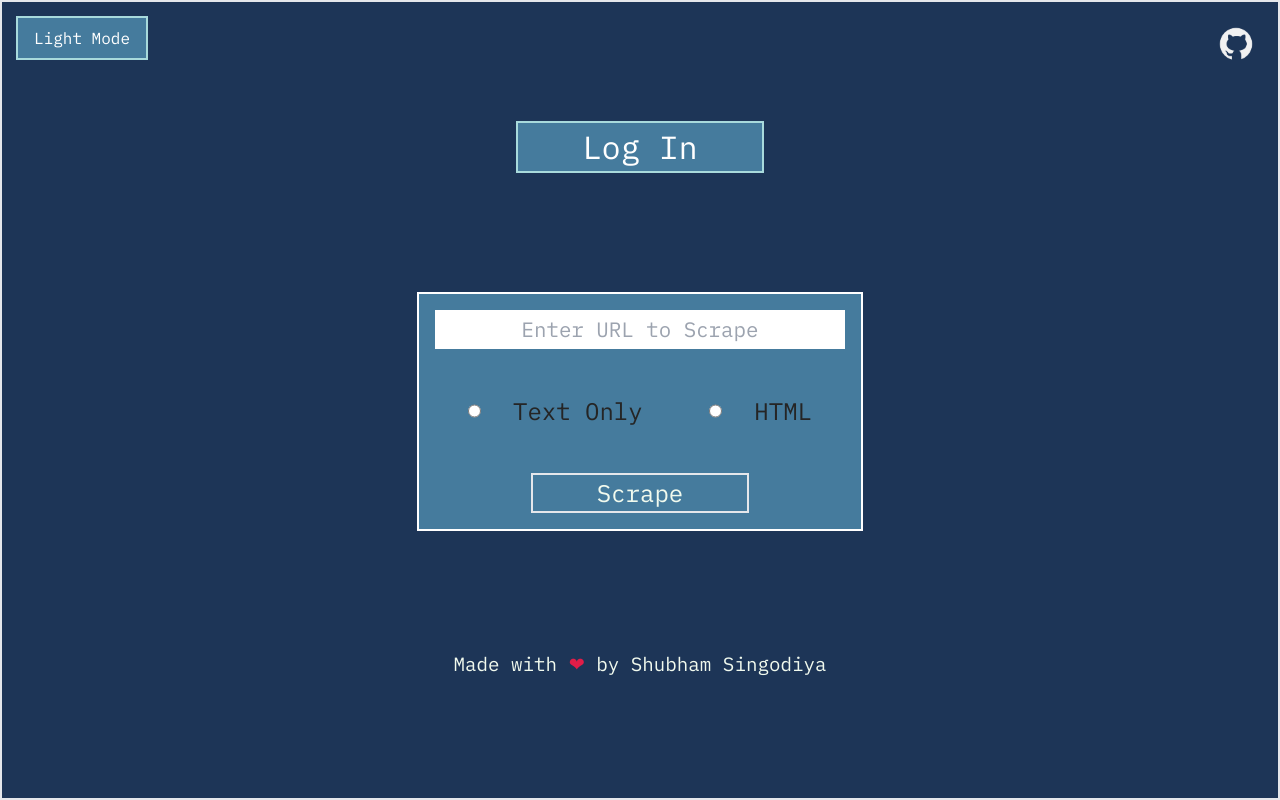
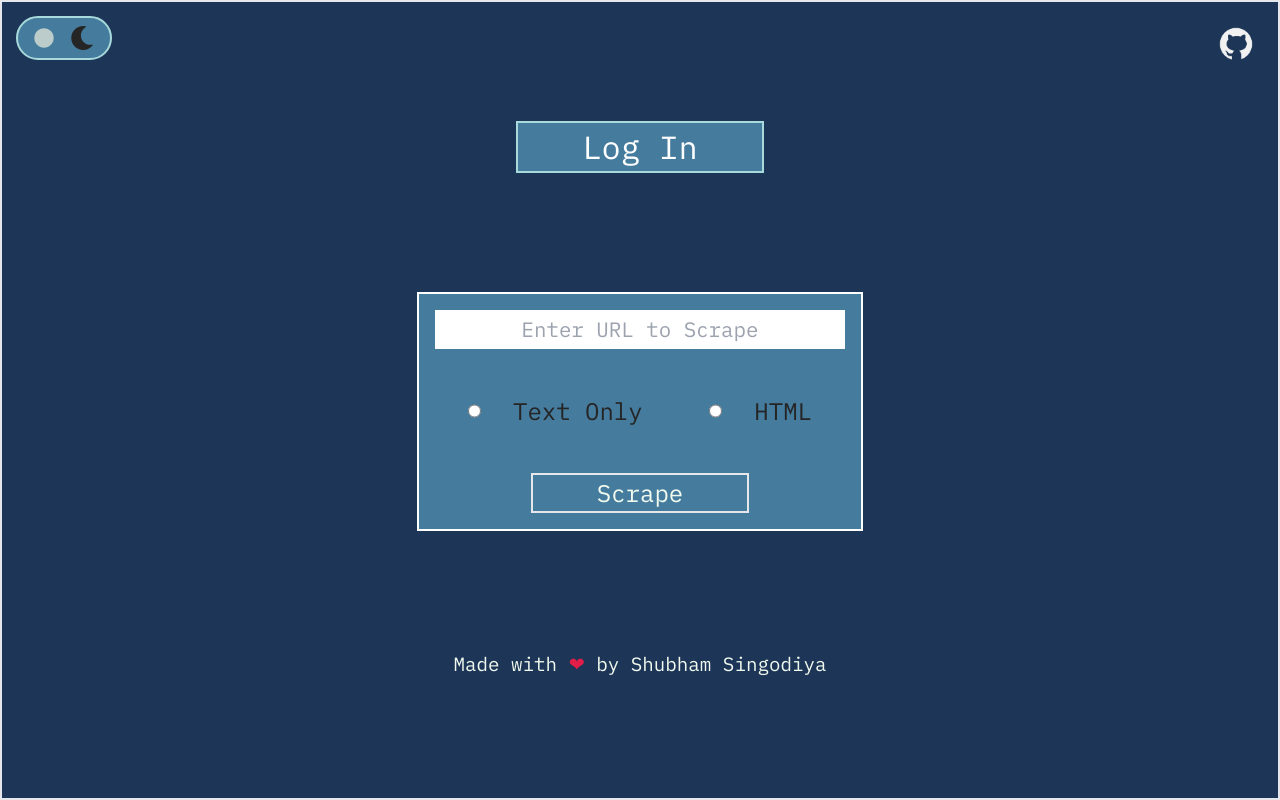
Before and after one commit to singodiyashubham87/ScrapeIt, a React (Vite) app: page / in a window 1280 px wide. Built offline with nearby package versions, Linux system fonts and the light colour scheme.

Commit message:
toggle-button

```diff
--- a/package.json
+++ b/package.json
@@ -16,6 +16,7 @@
     "html2pdf.js": "^0.10.1",
     "react": "^18.2.0",
     "react-dom": "^18.2.0",
+    "react-icons": "^4.12.0",
     "react-router-dom": "^6.15.0",
     "tailwindcss": "^3.3.3"
   },
--- a/src/pages/LandingPage.jsx
+++ b/src/pages/LandingPage.jsx
@@ -7,6 +7,7 @@ import Loader from "../components/Loader";
 import logo from "../assets/images/scraperLogo.png";
 import ghlogo from "../assets/images/ghlogo.png";
 import ghlogo_white from "../assets/images/ghlogo_white.png";
+import { FaCircle, FaMoon } from 'react-icons/fa';
 // LandingPage component for handling scraping and authentication
 function LandingPage() {
   // Auth0 Hooks
@@ -99,6 +100,7 @@ function LandingPage() {
     }
   };
 
+
   // Modal and loader handling functions
   const closeModal = () => setShowModal(false);
 
@@ -142,6 +144,10 @@ function LandingPage() {
     );
   };
 
+  //new component introduction
+
+
+
   // Returns Loader component if authentication is in progress
   if (isLoading) {
     return <Loader />;
@@ -155,21 +161,48 @@ function LandingPage() {
         } bg-black w-[100%] h-[100vh] font-primary relative`}
       >
         <div className="content h-[100vh] flex flex-col justify-evenly items-center border-2 border-white-700">
+
+          {/* toggle button - light-dark theme */}
           <button
             onClick={() => setDarkMode(!darkMode)}
-            className={`toggleButton bg-darkb px-4 py-2 hover:bg-white  hover:text-void border-skyblue border-2 fixed top-0 left-0 m-4 ${
+            className={`toggleButton rounded-full bg-darkb px-4 py-2 hover:bg-white hover:text-void border-skyblue border-2 fixed top-0 left-0 m-4 flex items-center ${
               darkMode
-                ? "text-white border-skyblue "
-                : "text-sec border-pri hover:bg-[#1D3557]  hover:text-void"
+                ? 'dark-mode'
+                : 'light-mode text-sec border-pri hover:bg-[#1D3557] hover:text-void'
             }`}
           >
-            {darkMode ? "Light Mode" : "Dark Mode"}
+            <div className="flex items-center">
+              <FaCircle
+                size={darkMode ? 20 : 24}
+                className={`mr-2 transition ${
+                  darkMode
+                    ? 'opacity-80 filter brightness-90'
+                    : 'opacity-100 text-sec'
+                }`}
+                onClick={(e) => {
+                  e.stopPropagation();
+                  setDarkMode(false);
+                }}
+              />
+              <FaMoon
+                size={darkMode ? 24 : 20}
+                className={`ml-2 transition ${
+                  darkMode ? 'opacity-100 text-void' : 'opacity-80'
+                }`}
+                onClick={(e) => {
+                  e.stopPropagation();
+                  setDarkMode(true);
+                }}
+              />
+            </div>
           </button>
+
           <Link
             to={"https://github.com/singodiyashubham87/ScrapeIt"}
             className="absolute top-0 right-0 p-6"
             target="_blank" // open link in a new tab
           >
+
             <img
               src={darkMode ? ghlogo_white : ghlogo}
               alt="small_github_logo"
@@ -282,4 +315,5 @@ function LandingPage() {
   );
 }
 
+
 export default LandingPage;
```
Also changed, not shown: 1 other file (tests, documents, lock files or other folders).
